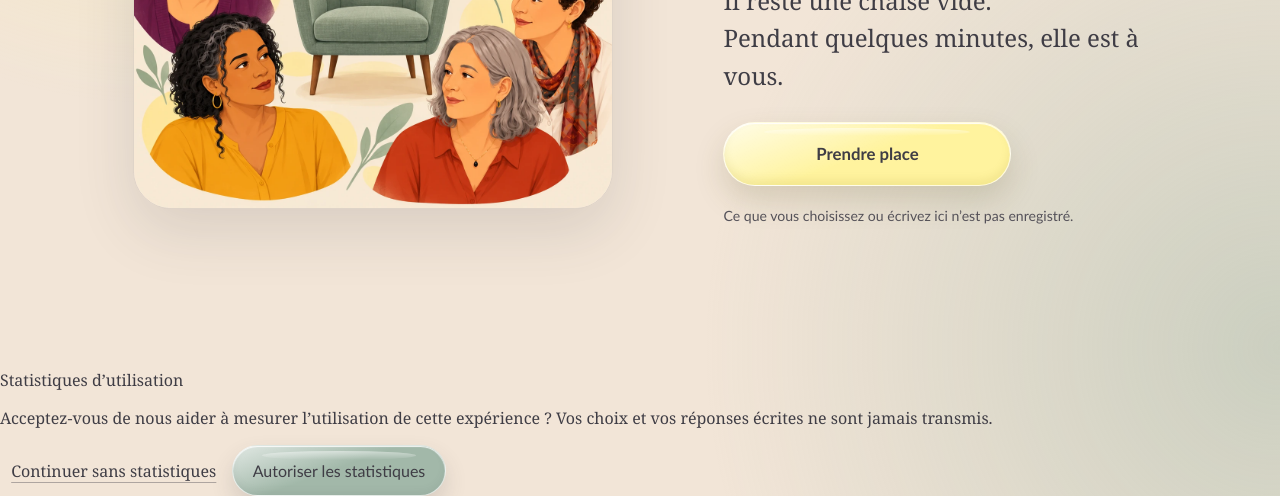
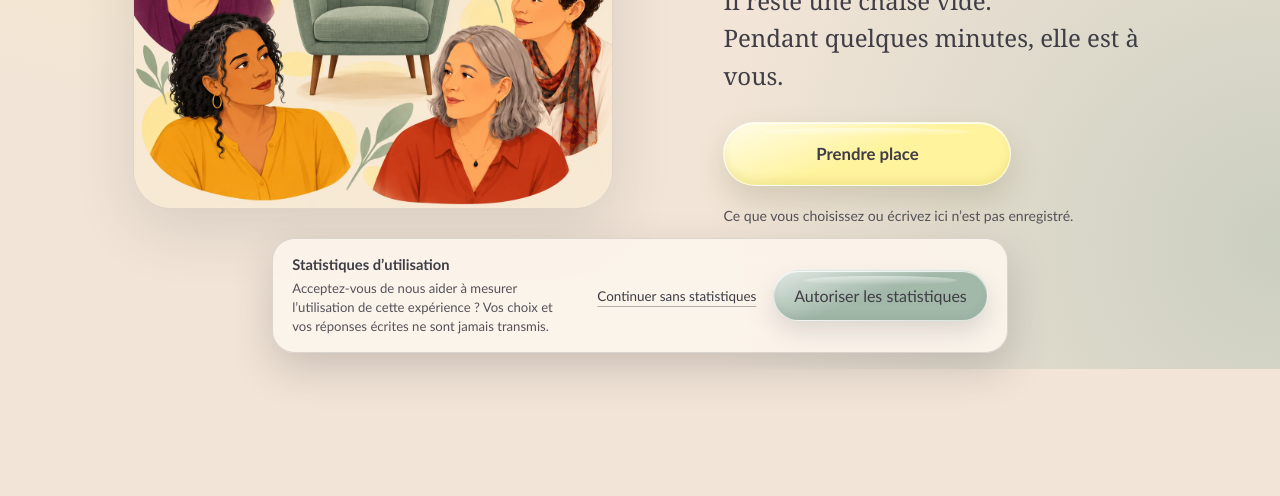
Before and after one commit to valerieperriaud-ui/la-9e-chaise, a plain HTML site: page index.html in a window 1280 px wide. Shown: the part 431-927 px from the top of the page. After the commit the page ends 800 px from the top, so only its background shows below. Drawn offline with Linux system fonts and the light colour scheme.

Commit message:
Ajouter les statistiques Google Analytics

```diff
--- a/styles.css
+++ b/styles.css
@@ -715,6 +715,57 @@ h1,
   font-size: 0.88rem;
 }
 
+.analytics-consent {
+  position: fixed;
+  right: 1rem;
+  bottom: 1rem;
+  left: 1rem;
+  z-index: 30;
+  display: grid;
+  width: min(calc(100% - 2rem), 46rem);
+  margin: 0 auto;
+  padding: 1rem;
+  gap: 0.9rem;
+  background: rgba(251, 244, 235, 0.97);
+  border: 1px solid rgba(91, 88, 99, 0.2);
+  border-radius: 1.4rem;
+  box-shadow: 0 16px 40px rgba(63, 61, 69, 0.22);
+  backdrop-filter: blur(12px);
+}
+
+.analytics-consent__title,
+.analytics-consent__text {
+  font-family: "Trebuchet MS", Arial, sans-serif;
+}
+
+.analytics-consent__title {
+  margin-bottom: 0.35rem;
+  font-size: 0.92rem;
+  font-weight: 700;
+}
+
+.analytics-consent__text {
+  margin-bottom: 0;
+  color: #55525a;
+  font-size: 0.82rem;
+  line-height: 1.45;
+}
+
+.analytics-consent__actions {
+  display: flex;
+  flex-direction: column-reverse;
+  gap: 0.35rem;
+}
+
+.analytics-consent__actions .pebble-button {
+  width: 100%;
+}
+
+.analytics-consent__refuse {
+  font-family: "Trebuchet MS", Arial, sans-serif;
+  font-size: 0.84rem;
+}
+
 @media (min-width: 48rem) {
   .screen--intro {
     grid-template-columns: minmax(0, 1.08fr) minmax(20rem, 0.92fr);
@@ -767,6 +818,22 @@ h1,
   .feedback-actions .pebble-button {
     min-width: 20rem;
   }
+
+  .analytics-consent {
+    grid-template-columns: 1fr auto;
+    align-items: center;
+    padding: 1rem 1.2rem;
+  }
+
+  .analytics-consent__actions {
+    flex-direction: row;
+    align-items: center;
+  }
+
+  .analytics-consent__actions .pebble-button {
+    width: auto;
+    white-space: nowrap;
+  }
 }
 
 @media (prefers-reduced-motion: reduce) {
```
